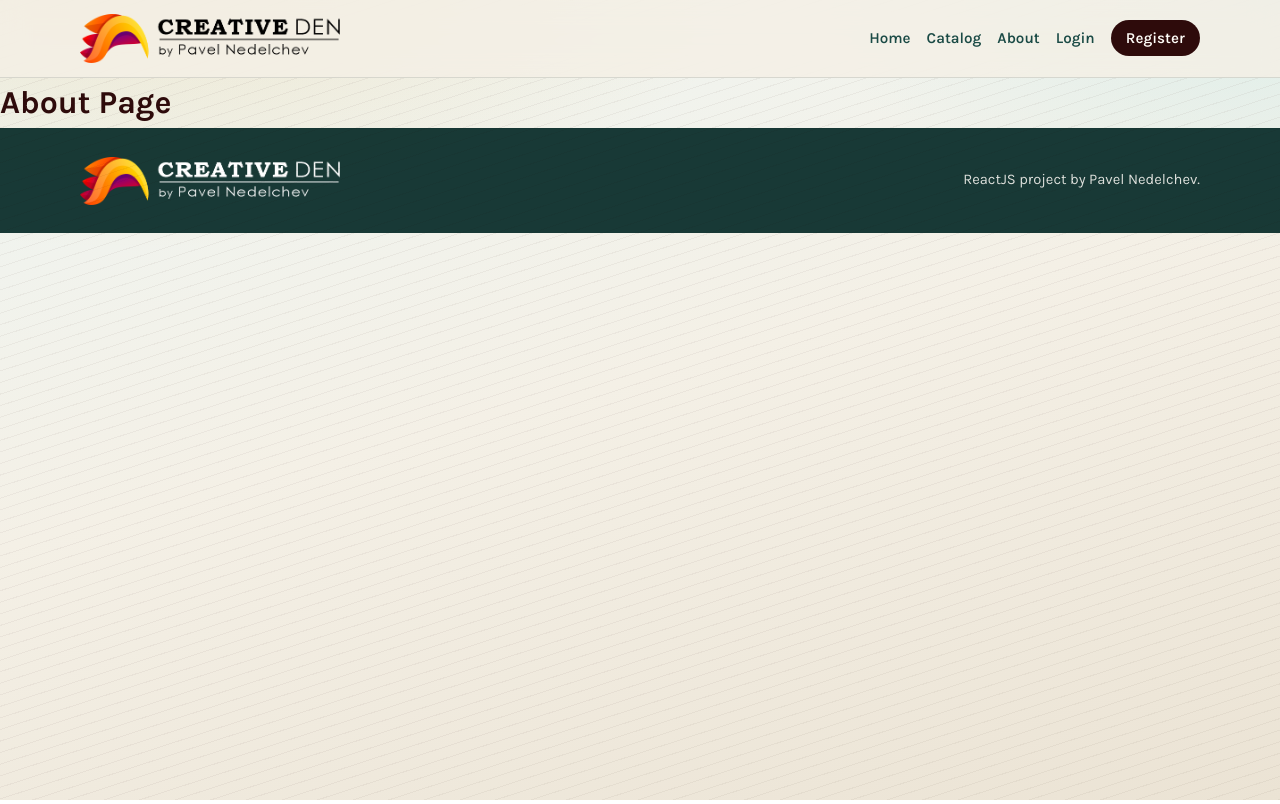
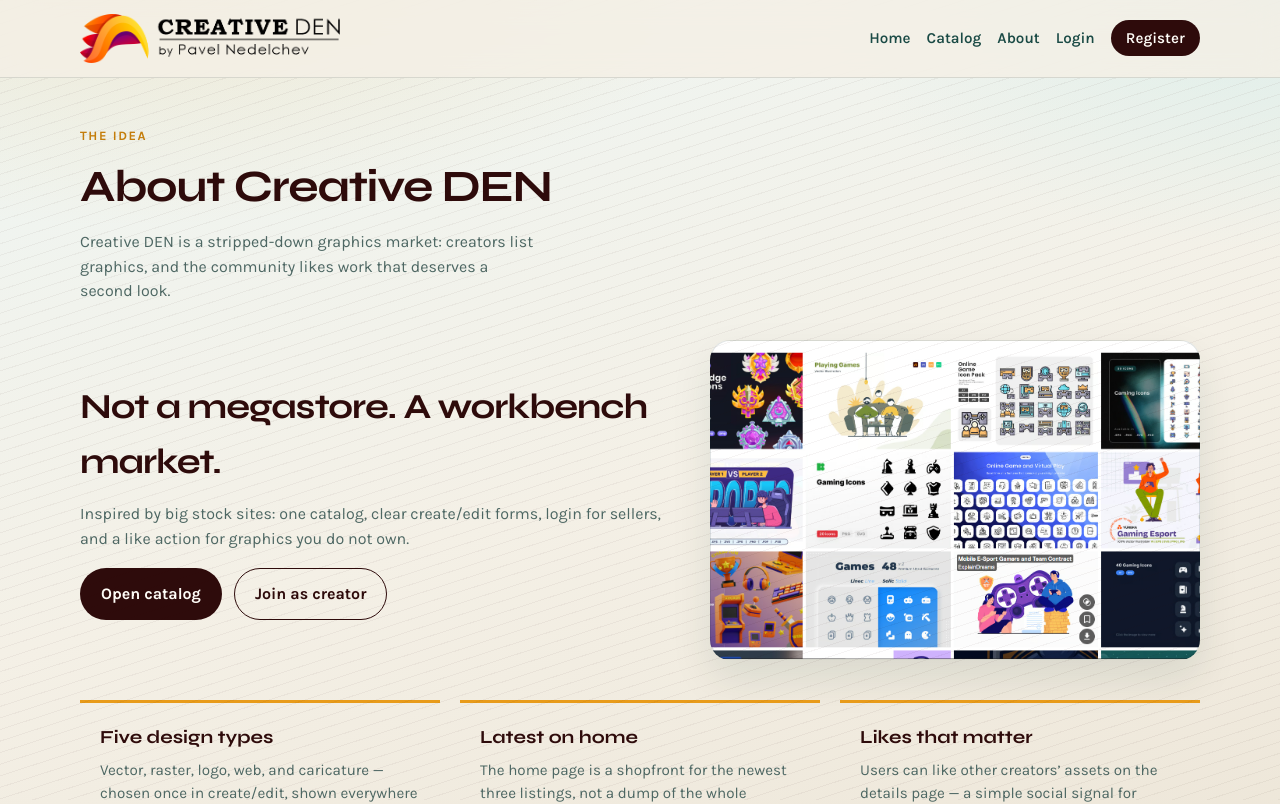
Before and after one commit to PavNedNed/ReactJS-Project---Creative-DEN, a React (Vite) app: page /about in a window 1280 px wide. Shown: the top 804 px of the page. Built offline with nearby package versions, Linux system fonts and the light colour scheme.

Commit message:
Create About page with JSX

```diff
--- a/src/App.css
+++ b/src/App.css
@@ -655,8 +655,7 @@ main {
   box-shadow: var(--shadow);
   min-height: 320px;
   background:
-    linear-gradient(145deg, rgba(11, 46, 43, 0.55), rgba(232, 155, 26, 0.35)),
-    url("https://images.unsplash.com/photo-1558655146-d09347e92766?auto=format&fit=crop&w=1200&q=80")
+    url("/about.jpg")
       center / cover no-repeat;
   animation: drift 12s ease-in-out infinite alternate;
 }
--- a/src/App.jsx
+++ b/src/App.jsx
@@ -10,6 +10,7 @@ import Register from "./components/register/Register"
 import Logout from "./components/logout/Logout"
 import Create from "./components/create/Create"
 import Details from "./components/details/Details"
+import About from "./components/about/About"
 
 function App() {
   return (
@@ -19,7 +20,7 @@ function App() {
       <Routes>
         <Route path="/" element={<Home />} />
         <Route path="/catalog" element={<Catalog />} />
-        <Route path="/about" element={<h1>About Page</h1>} />
+        <Route path="/about" element={<About />} />
         <Route path="/login" element={<Login />} />
         <Route path="/register" element={<Register />} />
         <Route path="/create" element={<Create />} />
--- a/src/components/about/About.jsx
+++ b/src/components/about/About.jsx
@@ -1,8 +1,52 @@
+import { Link } from "react-router";
+
 function About() {
     return (
-        <div>
+        <main>
+        <section className="page-hero">
+          <div className="container">
+            <span className="section-kicker">The idea</span>
+            <h1>About Creative DEN</h1>
+            <p>
+              Creative DEN is a stripped-down graphics market: creators list graphics, and the community likes work that deserves a second look.
+            </p>
+          </div>
+        </section>
 
-        </div>
+        <section className="section" style={{ paddingTop: "1.25rem" }}>
+          <div className="container">
+            <div className="about-grid">
+              <div className="about-copy">
+                <h2>Not a megastore. A workbench market.</h2>
+                <p>
+                  Inspired by big stock sites: one catalog, clear create/edit forms,
+                  login for sellers, and a like action for graphics you do not own.
+                </p>
+                <div className="btn-group">
+                  <Link className="btn btn-primary" to="/catalog">Open catalog</Link>
+                  <Link className="btn btn-ghost" to="/register">Join as creator</Link>
+                </div>
+              </div>
+              <div className="about-visual" role="img" aria-label="Design studio atmosphere"></div>
+            </div>
+
+            <div className="pillars">
+              <div className="pillar">
+                <h3>Five design types</h3>
+                <p>Vector, raster, logo, web, and caricature — chosen once in create/edit, shown everywhere else.</p>
+              </div>
+              <div className="pillar">
+                <h3>Latest on home</h3>
+                <p>The home page is a shopfront for the newest three listings, not a dump of the whole catalog.</p>
+              </div>
+              <div className="pillar">
+                <h3>Likes that matter</h3>
+                <p>Users can like other creators’ assets on the details page — a simple social signal for quality.</p>
+              </div>
+            </div>
+          </div>
+        </section>
+      </main>
     );
 }
 
```
Also changed, not shown: public/about.jpg (added).
